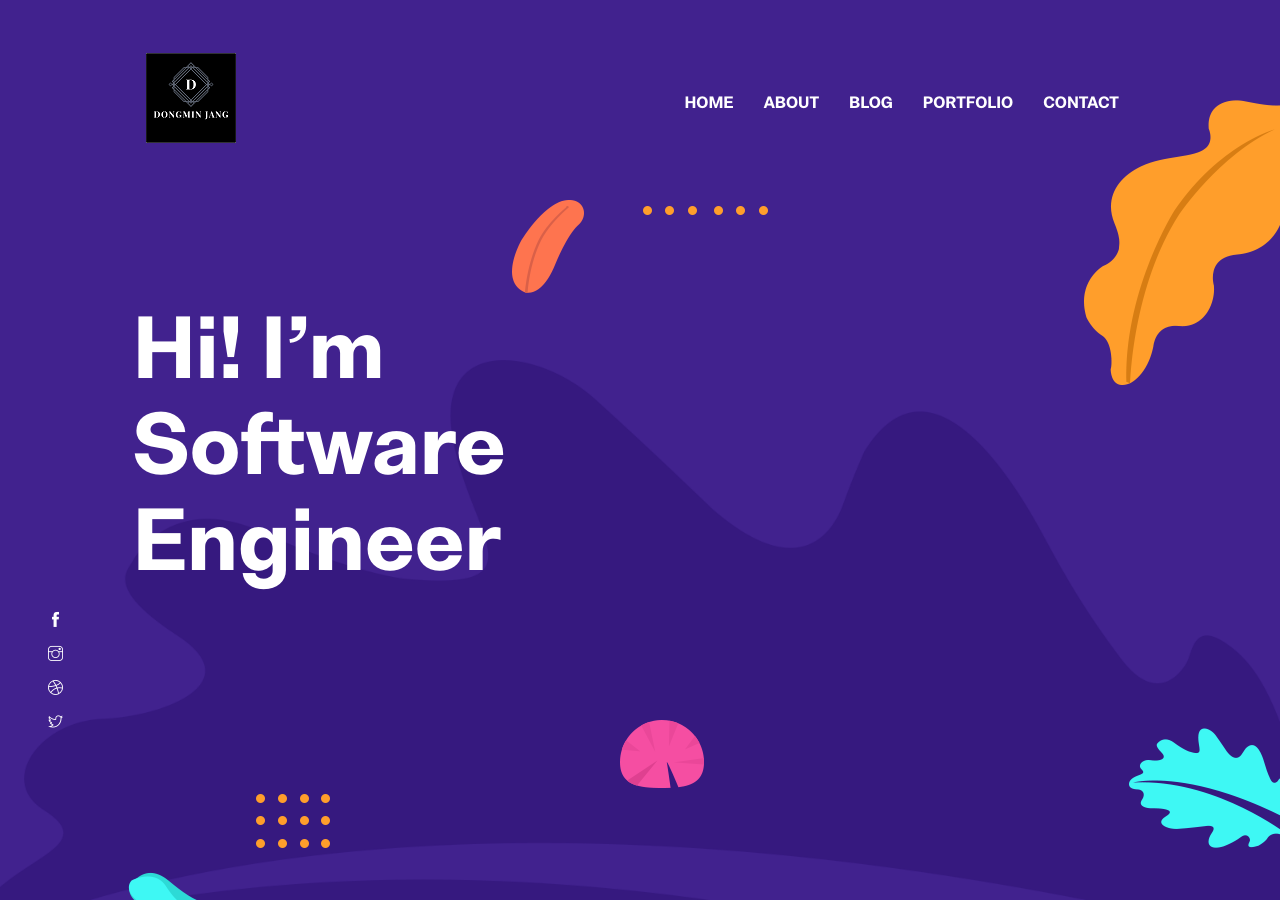
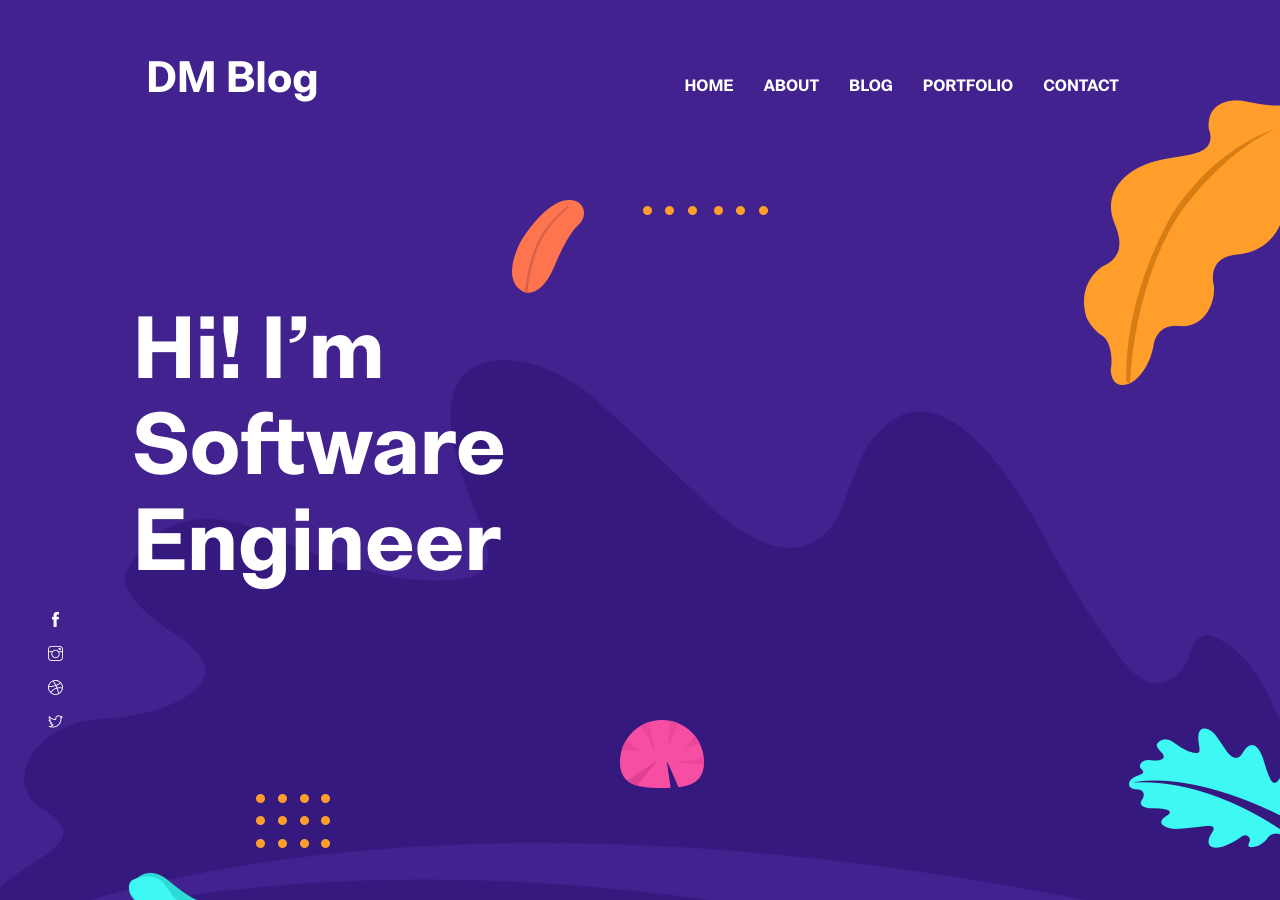
Before and after one commit to ehdals338/ehdals338.github.io, a Jekyll site: the page built from index.html, in a window 1280 px wide and 900 px high. Built offline with Jekyll 4.4.1, drawn with Linux system fonts in a browser that asks for light colours.

Commit message:
Blog test5

```diff
--- a/_data/settings.yml
+++ b/_data/settings.yml
@@ -2,7 +2,7 @@
 # General Site Settings
 
 title: DM Blog
-logo: "assets/images/favicon.png"
+icon: "assets/images/favicon.png"
 author: Dongmin Jang(장동민)
 description: Introduce myself
 email: ehdals338@gmail.com
```
